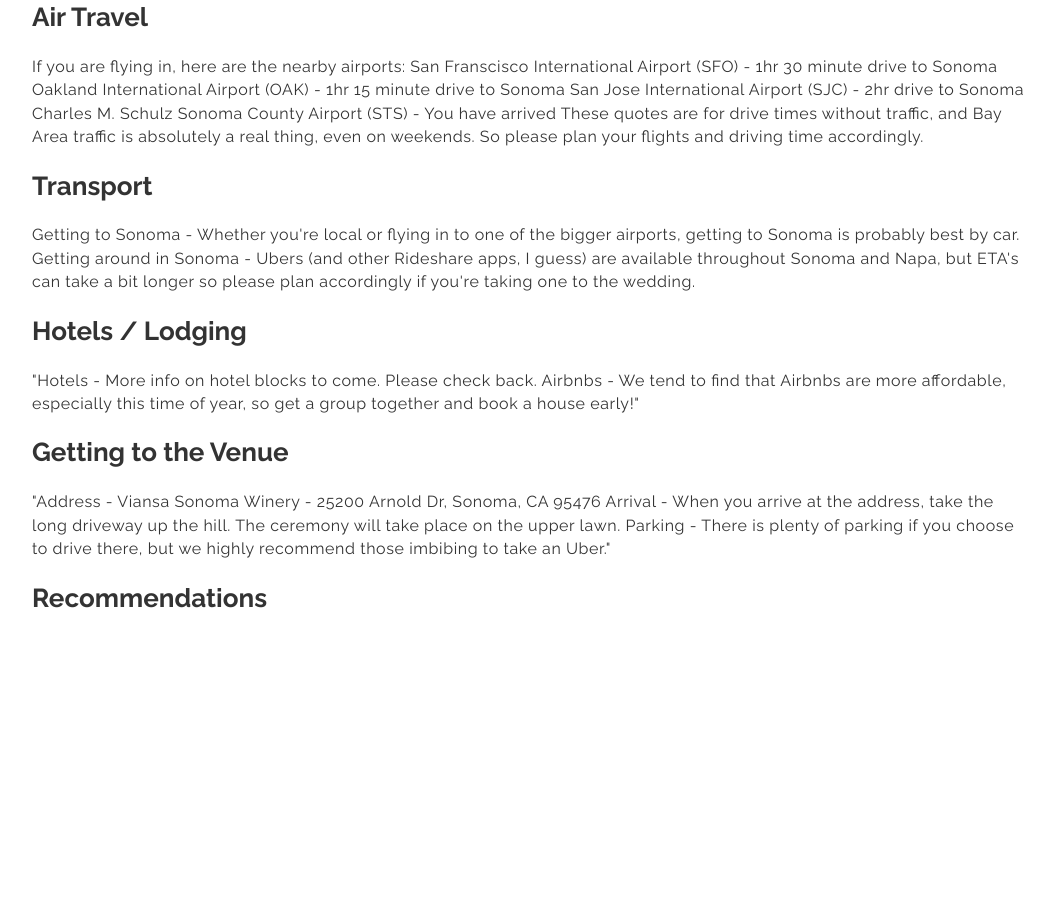
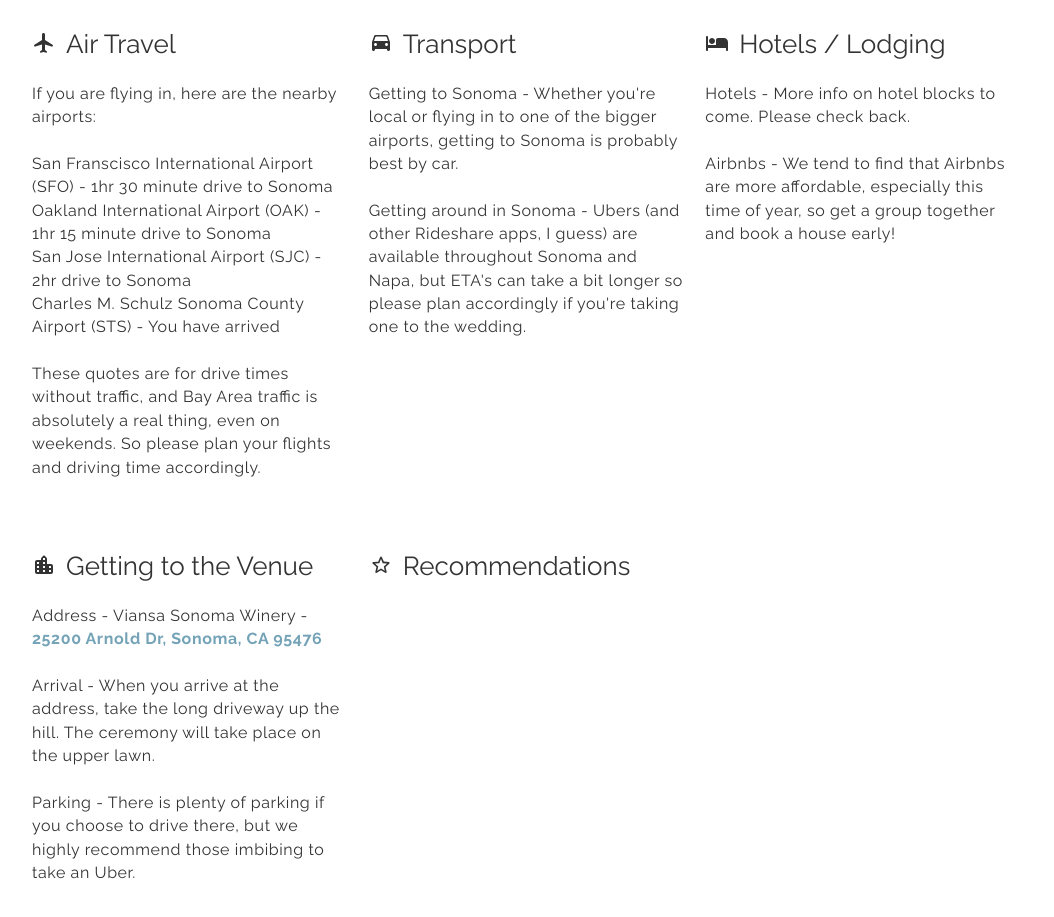
Before and after one commit to k3luu/murakami, a Gatsby site: page /travel in a window 1280 px wide. Shown: the part 203-1120 px from the top of the page, without its empty margins (108-1162 px from the left). Before the commit the page ends 965 px from the top, so only its background shows below. Built offline with nearby package versions, Linux system fonts and the light colour scheme; Gatsby itself is replaced by a stand-in of ours.

Commit message:
Styled and formatted the travel section

```diff
--- a/src/components/header.js
+++ b/src/components/header.js
@@ -6,20 +6,20 @@ import Drawer from "@material-ui/core/Drawer"
 import IconButton from "@material-ui/core/IconButton"
 import MenuIcon from "@material-ui/icons/Menu"
 import ChevronLeftIcon from "@material-ui/icons/ChevronLeft"
-import { makeStyles } from '@material-ui/core/styles';
+import { makeStyles } from "@material-ui/core/styles"
 
-import * as palette from "../styles/palette";
+import * as palette from "../styles/palette"
 
 const useStyles = makeStyles({
   button: {
-    position: 'absolute',
+    position: "absolute",
     right: 0,
-    padding: '20px 10px'
+    padding: "20px 10px",
   },
   paper: {
-    background: palette.darkGrey
-  }
-});
+    background: palette.outerSpace,
+  },
+})
 
 const HeaderContainer = styled.header`
   font-family: "Raleway";
@@ -42,6 +42,7 @@ const SiteName = styled.div`
 
   a {
     color: #000;
+    font-weight: 300;
     padding: 10px;
   }
 `
@@ -60,7 +61,7 @@ const Navigation = styled.nav`
     padding: 5px;
     margin: 0 15px;
     border-bottom: 2px solid transparent;
-    color: ${palette.gray};
+    color: ${palette.rollingStone};
     letter-spacing: 1px;
     transition: 500ms cubic-bezier(0.23, 1, 0.32, 1) 0ms;
 
@@ -104,7 +105,7 @@ padding: 10px;
       background: #000;
     }
   }
-`;
+`
 
 const MobileNavTitle = styled.div`
   font-size: 14px;
@@ -116,36 +117,35 @@ const MobileNavTitle = styled.div`
   letter-spacing: 2px;
   border-bottom: 1px solid ${palette.white};
   padding: 10px;
-`;
+`
 
 const Header = ({ siteTitle }) => {
-  const [drawerOpen, setDrawer] = useState(false);
-  const classes = useStyles();
+  const [drawerOpen, setDrawer] = useState(false)
+  const classes = useStyles()
 
-  const isClient = typeof window === 'object';
+  const isClient = typeof window === "object"
 
   function getSize() {
     return {
       width: isClient ? window.innerWidth : undefined,
-      height: isClient ? window.innerHeight : undefined
-    };
+      height: isClient ? window.innerHeight : undefined,
+    }
   }
 
-  const [windowSize, setWindowSize] = useState(getSize);
+  const [windowSize, setWindowSize] = useState(getSize)
 
   useEffect(() => {
-
     function handleResize() {
-      setWindowSize(getSize());
+      setWindowSize(getSize())
     }
 
-    window.addEventListener('resize', handleResize);
-    return () => window.removeEventListener('resize', handleResize);
+    window.addEventListener("resize", handleResize)
+    return () => window.removeEventListener("resize", handleResize)
   }, [])
 
   useEffect(() => {
     if (windowSize.width < 1024) {
-      setDrawer(false);
+      setDrawer(false)
     }
   }, [windowSize])
 
@@ -166,11 +166,7 @@ const Header = ({ siteTitle }) => {
   return (
     <HeaderContainer>
       <SiteName>
-        <Link
-          to="/"
-        >
-          {siteTitle}
-        </Link>
+        <Link to="/">{siteTitle}</Link>
       </SiteName>
       <Navigation>
         <Link to="/" className={handleActiveTab("/")}>
@@ -212,7 +208,12 @@ const Header = ({ siteTitle }) => {
           <MenuIcon />
         </IconButton>
 
-        <Drawer anchor="left" open={drawerOpen} onClose={hideDrawer} classes={{ paper: classes.paper }}>
+        <Drawer
+          anchor="left"
+          open={drawerOpen}
+          onClose={hideDrawer}
+          classes={{ paper: classes.paper }}
+        >
           <IconButton
             color="inherit"
             aria-label="open drawer"
@@ -224,9 +225,7 @@ const Header = ({ siteTitle }) => {
           </IconButton>
 
           <MobileNav>
-            <MobileNavTitle>
-              {siteTitle}
-            </MobileNavTitle>
+            <MobileNavTitle>{siteTitle}</MobileNavTitle>
 
             <Link to="/" className={handleActiveTab("/")}>
               Home
@@ -259,7 +258,6 @@ const Header = ({ siteTitle }) => {
               Photos
             </Link>
           </MobileNav>
-
         </Drawer>
       </MobileMenu>
     </HeaderContainer>
--- a/src/components/layout.css
+++ b/src/components/layout.css
@@ -40,7 +40,9 @@ template {
   display: none;
 }
 a {
+  color: #74a3b7;
   background-color: transparent;
+  font-weight: bold;
   text-decoration: none;
   -webkit-text-decoration-skip: objects;
 }
@@ -245,7 +247,7 @@ h2 {
   margin-bottom: 1.45rem;
   color: inherit;
   font-family: "Raleway";
-  font-weight: bold;
+  font-weight: normal;
   text-rendering: optimizeLegibility;
   font-size: 1.62671rem;
   line-height: 1.1;
@@ -306,12 +308,13 @@ h6 {
   padding-left: 0;
   padding-right: 0;
   padding-top: 0;
-  margin-bottom: 1.45rem;
+  margin-bottom: 0;
   color: inherit;
-  font-family: "Raleway";
+  font-family: "Sacramento";
   font-weight: bold;
   text-rendering: optimizeLegibility;
-  font-size: 0.78405rem;
+  font-size: 32px;
+  letter-spacing: 0.6px;
   line-height: 1.1;
 }
 hgroup {
--- a/src/pages/faq.js
+++ b/src/pages/faq.js
@@ -9,7 +9,7 @@ const List = styled.ul`
   list-style: none;
 
   li {
-    border-bottom: 1px solid ${palette.secondaryColor};
+    border-bottom: 1px solid ${palette.mystic};
     padding: 30px 0;
   }
 
--- a/src/pages/travel.js
+++ b/src/pages/travel.js
@@ -1,40 +1,133 @@
 import React from "react"
 import styled from "@emotion/styled"
+import FlightRoundedIcon from "@material-ui/icons/FlightRounded"
+import DriveEtaRoundedIcon from "@material-ui/icons/DriveEtaRounded"
+import HotelRoundedIcon from "@material-ui/icons/HotelRounded"
+import LocationCityRoundedIcon from "@material-ui/icons/LocationCityRounded"
+import StarBorderRoundedIcon from "@material-ui/icons/StarBorderRounded"
 
 import Layout from "../components/layout"
 import SEO from "../components/seo"
+
+const Row = styled.div`
+  display: flex;
+  margin: 50px 0;
+
+  @media (max-width: 767px) {
+    display: block;
+  }
+
+  div:first-child {
+    margin-left: 0;
+  }
+`
+
+const Card = styled.div`
+  width: 32%;
+  margin: 0 10px;
+
+  @media (max-width: 767px) {
+    width: 100%;
+    margin: 0;
+  }
+
+  h2 > svg {
+    margin: -2px 10px -2px 0;
+  }
+`
 
 const TravelPage = () => (
   <Layout>
     <SEO title="Travel" />
     <h1>Travel</h1>
 
-    <h2>Air Travel</h2>
-    <p>If you are flying in, here are the nearby airports:
+    <Row>
+      <Card>
+        <h2>
+          <FlightRoundedIcon />
+          Air Travel
+        </h2>
+        <p>
+          If you are flying in, here are the nearby airports:
+          <br />
+          <br />
+          San Franscisco International Airport (SFO) - 1hr 30 minute drive to
+          Sonoma
+          <br />
+          Oakland International Airport (OAK) - 1hr 15 minute drive to Sonoma
+          <br />
+          San Jose International Airport (SJC) - 2hr drive to Sonoma
+          <br />
+          Charles M. Schulz Sonoma County Airport (STS) - You have arrived
+          <br />
+          <br />
+          These quotes are for drive times without traffic, and Bay Area traffic
+          is absolutely a real thing, even on weekends. So please plan your
+          flights and driving time accordingly.
+        </p>
+      </Card>
+      <Card>
+        <h2>
+          <DriveEtaRoundedIcon />
+          Transport
+        </h2>
+        <p>
+          Getting to Sonoma - Whether you're local or flying in to one of the
+          bigger airports, getting to Sonoma is probably best by car.
+          <br />
+          <br />
+          Getting around in Sonoma - Ubers (and other Rideshare apps, I guess)
+          are available throughout Sonoma and Napa, but ETA's can take a bit
+          longer so please plan accordingly if you're taking one to the wedding.
+        </p>
+      </Card>
+      <Card>
+        <h2>
+          <HotelRoundedIcon />
+          Hotels / Lodging
+        </h2>
+        <p>
+          Hotels - More info on hotel blocks to come. Please check back.
+          <br />
+          <br />
+          Airbnbs - We tend to find that Airbnbs are more affordable, especially
+          this time of year, so get a group together and book a house early!
+        </p>
+      </Card>
+    </Row>
 
-San Franscisco International Airport (SFO) - 1hr 30 minute drive to Sonoma
-Oakland International Airport (OAK) - 1hr 15 minute drive to Sonoma
-San Jose International Airport (SJC) - 2hr drive to Sonoma
-Charles M. Schulz Sonoma County Airport (STS) - You have arrived
-
-These quotes are for drive times without traffic, and Bay Area traffic is absolutely a real thing, even on weekends. So please plan your flights and driving time accordingly.</p>
-
-    <h2>Transport</h2>
-    <p>Getting to Sonoma - Whether you're local or flying in to one of the bigger airports, getting to Sonoma is probably best by car.
-
-Getting around in Sonoma - Ubers (and other Rideshare apps, I guess) are available throughout Sonoma and Napa, but ETA's can take a bit longer so please plan accordingly if you're taking one to the wedding.</p>
-
-    <h2>Hotels / Lodging</h2>
-    <p>"Hotels - More info on hotel blocks to come. Please check back.
-
-Airbnbs - We tend to find that Airbnbs are more affordable, especially this time of year, so get a group together and book a house early!"</p>
-    <h2>Getting to the Venue</h2>
-    <p>"Address - Viansa Sonoma Winery - 25200 Arnold Dr, Sonoma, CA 95476
-
-    Arrival - When you arrive at the address, take the long driveway up the hill. The ceremony will take place on the upper lawn.
-
-Parking - There is plenty of parking if you choose to drive there, but we highly recommend those imbibing to take an Uber."</p>
-    <h2>Recommendations</h2>
+    <Row>
+      <Card>
+        <h2>
+          <LocationCityRoundedIcon />
+          Getting to the Venue
+        </h2>
+        <p>
+          Address - Viansa Sonoma Winery -{" "}
+          <a
+            href="http://maps.google.com/maps?q=25200 Arnold Dr, Sonoma, CA 95476"
+            target="_blank"
+          >
+            25200 Arnold Dr, Sonoma, CA 95476
+          </a>
+          <br />
+          <br />
+          Arrival - When you arrive at the address, take the long driveway up
+          the hill. The ceremony will take place on the upper lawn.
+          <br />
+          <br />
+          Parking - There is plenty of parking if you choose to drive there, but
+          we highly recommend those imbibing to take an Uber.
+        </p>
+      </Card>
+      <Card>
+        <h2>
+          <StarBorderRoundedIcon />
+          Recommendations
+        </h2>
+      </Card>
+      <Card />
+    </Row>
   </Layout>
 )
 
--- a/src/styles/palette.js
+++ b/src/styles/palette.js
@@ -1,5 +1,10 @@
-export const primaryColor = "#74a3b7"
-export const secondaryColor = "#f2eee2"
-export const gray = "#6b7d83"
-export const darkGrey = "#212b2f"
+export const primaryColor = "#74a3b7" // neptune
+
+export const ecruWhite = "#f2eee2"
+export const greenWhite = "#e9ece5"
+export const heather = "#b4c8cf"
+export const mystic = "#D8E6E9"
+export const nepal = "#8aaac3"
+export const outerSpace = "#212b2f"
+export const rollingStone = "#6b7d83"
 export const white = "#fff"
```
Also changed, not shown: src/pages/schedule.js (+33 -24 lines). Lines whose indentation alone changed are shown as unchanged.
